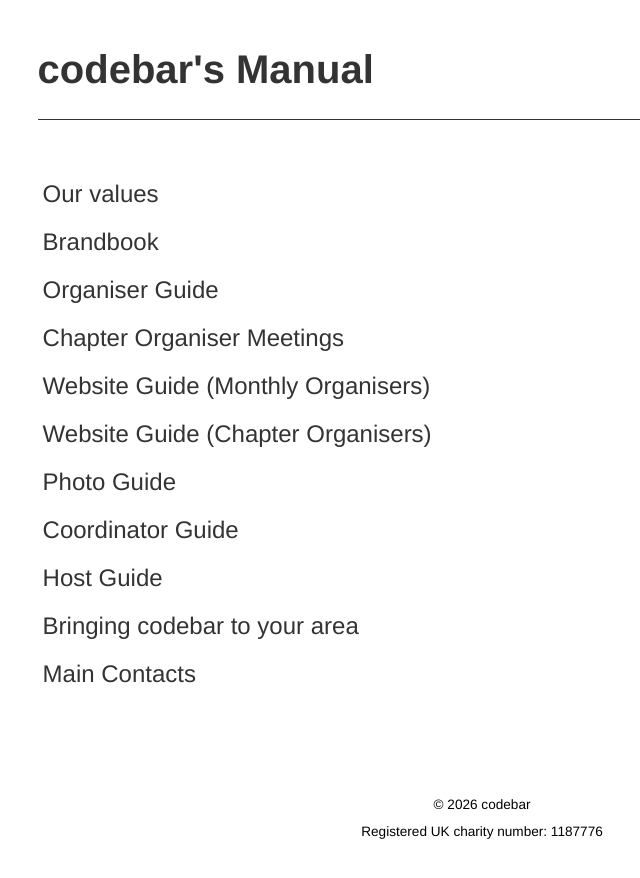
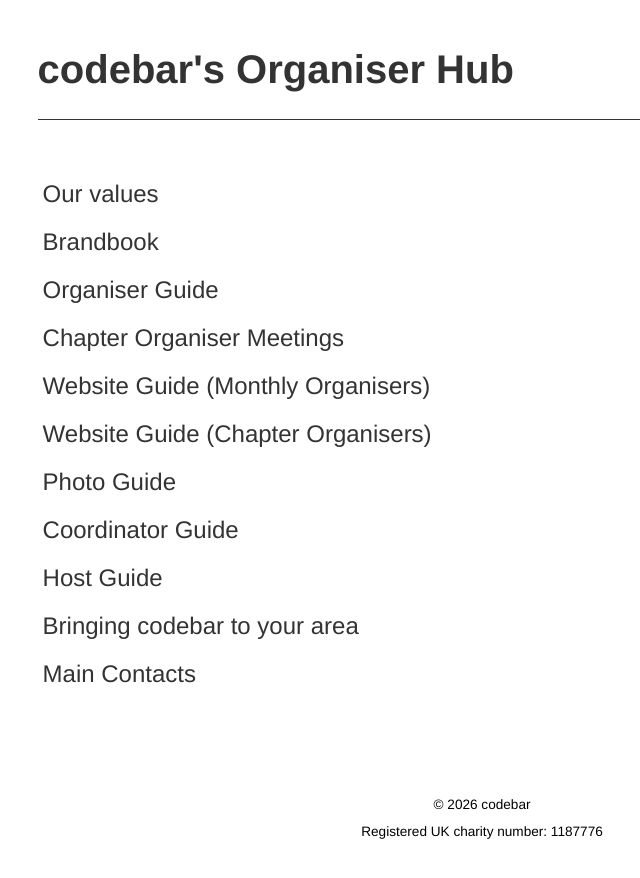
Before and after one commit to codebar/manual, a Jekyll site: the page built from index.html, in a window 1280 px wide. Shown: the top 878 px of the page, without its empty margins (158-798 px from the left). Built offline with Jekyll 4.4.1, drawn with Linux system fonts in a browser that asks for light colours; nearby versions of some CDN libraries.

Commit message:
update title

```diff
--- a/_config.yml
+++ b/_config.yml
@@ -1,6 +1,6 @@
-title: codebar's Manual
+title: codebar's Organiser Hub
 email: hello@codebar.io
-description: "codebar's manual"
+description: "codebar's Organiser Hub"
 baseurl: ""
 url: "http://manual.codebar.io"
 twitter_username: codebar
```
